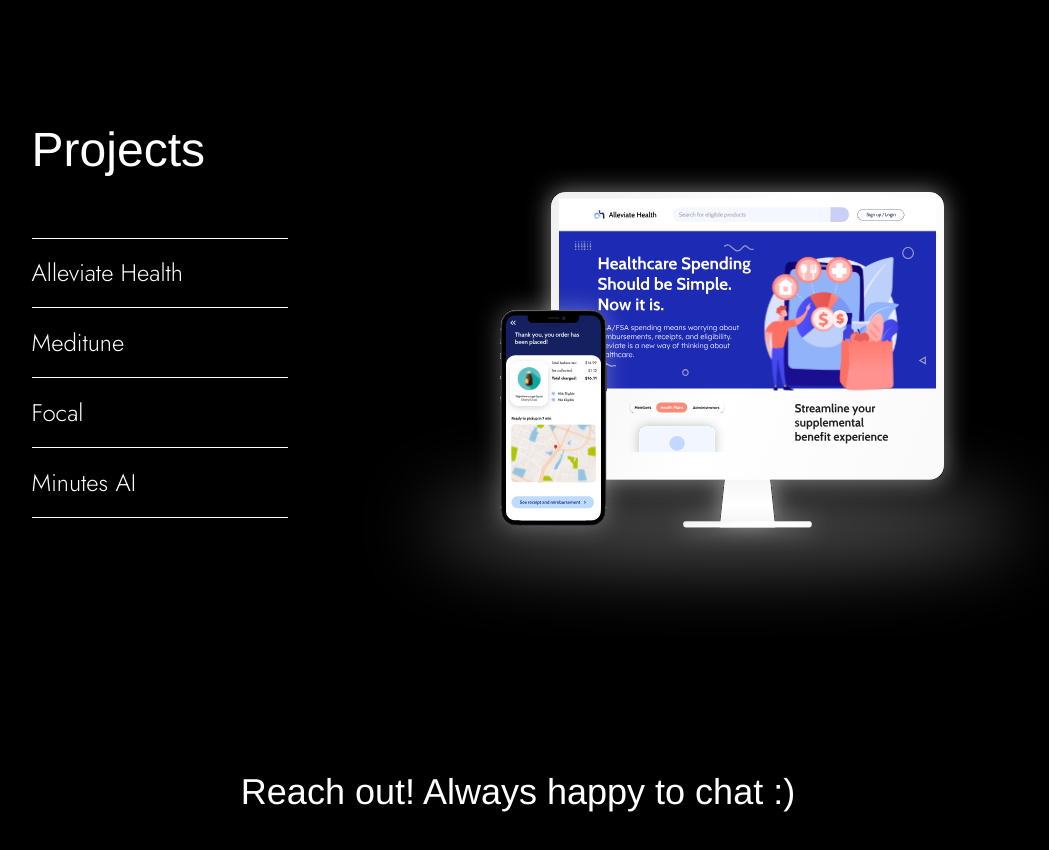
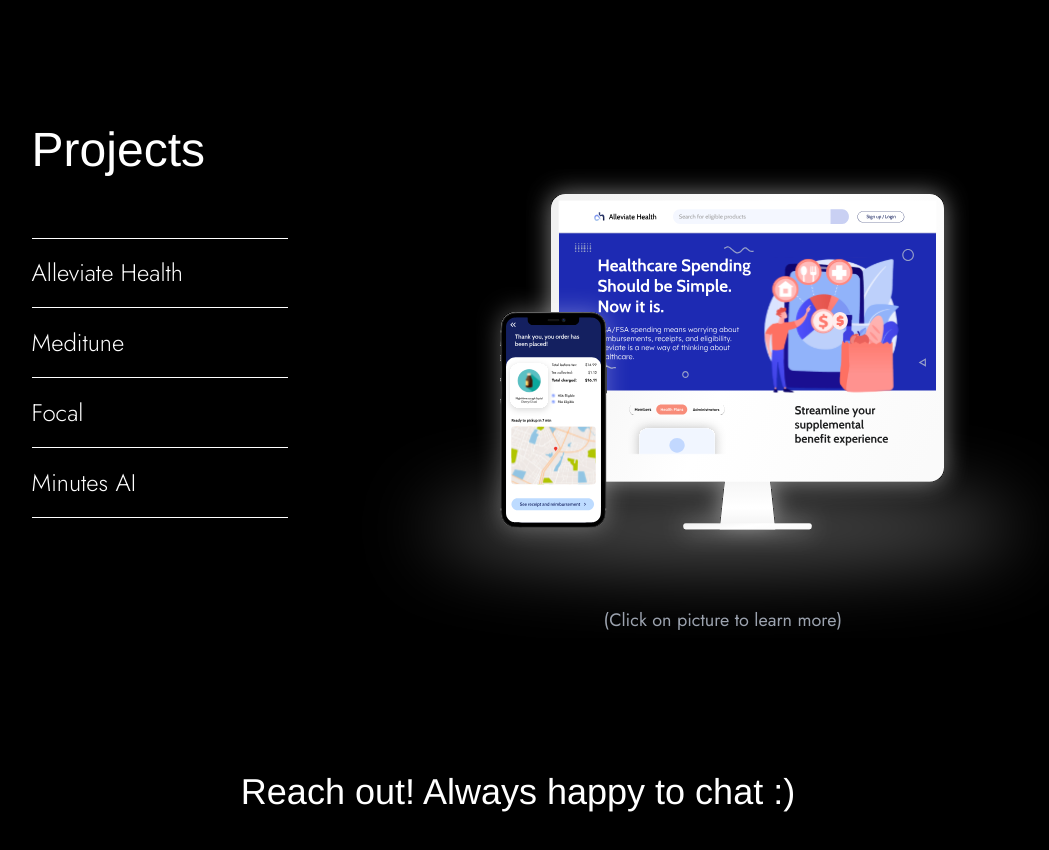
Before and after one commit to John-Xu1/johnxu.org, a Next.js app: page / in a window 1280 px wide. Shown: the part 908-1758 px from the top of the page, without its empty margins (122-1171 px from the left). Built offline with nearby package versions, Linux system fonts and the light colour scheme.

Commit message:
Click prompt and format

```diff
--- a/src/app/page.js
+++ b/src/app/page.js
@@ -109,9 +109,9 @@
             )
           )}
         </div>
-        <div className="flex w-full h-full select-none mt-16 sm:mt-0">
+        <div className="flex w-full h-full select-none mt-16 sm:mt-0 flex-col justify-center">
           <Link href={projectsLinks[projIndex]} className="w-full">
-            <div className="projects-container w-full h-full flex items-center justify-center group">
+            <div className="projects-container w-full h-full flex items-center justify-center align-middle group">
               <img
                 src={projects[projIndex].img}
                 className="select-none group-hover:scale-105 duration-500 group-hover:cursor-pointer"
@@ -121,6 +121,9 @@
               </p>
             </div>
           </Link>
+          <p className="text-center -mt-8 text-gray-400 font-body text-lg">
+            (Click on picture to learn more)
+          </p>
         </div>
       </div>
       <div className="mt-24">
```
